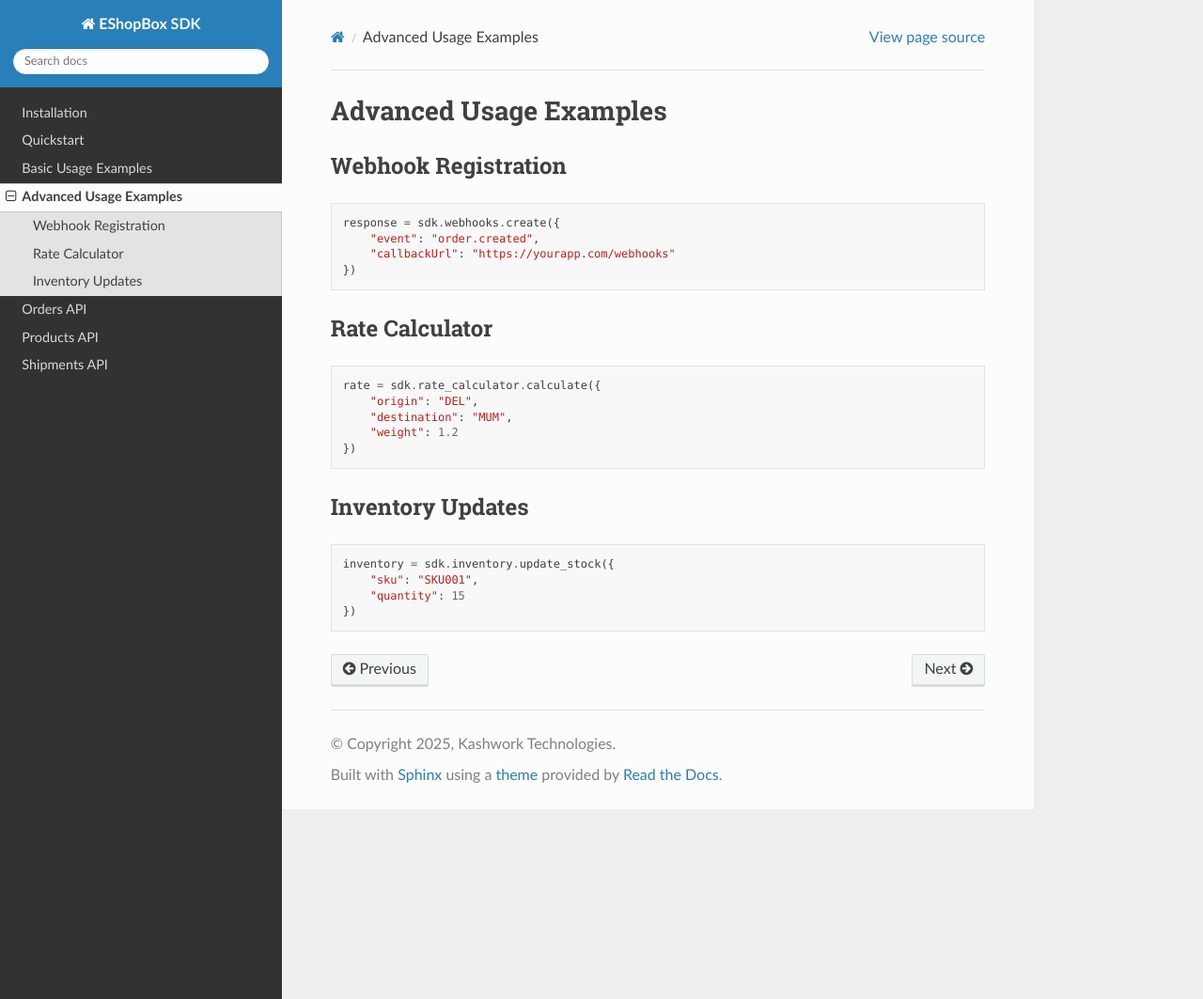
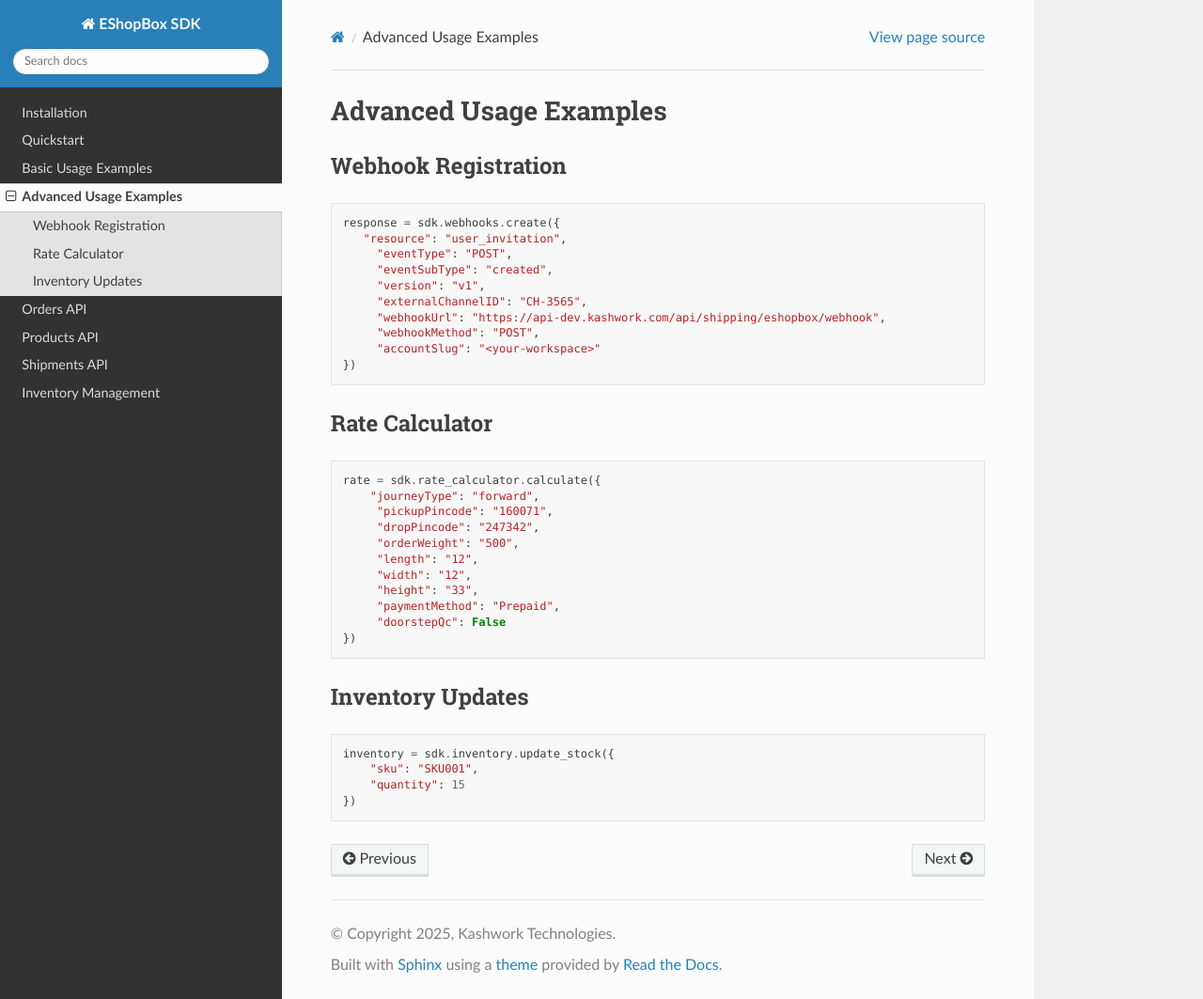
Before and after one commit to sakib-wis/eshopbox-sdk, a Sphinx documentation site: the page built from docs/examples/advanced_usage.rst, in a window 1280 px wide and 1063 px high. Shown: the whole window at 94% size. Built offline with Sphinx 7.4.7 and the Read the Docs theme 3.1.0, drawn with Linux system fonts in a browser that asks for light colours.

Commit message:
new docs added

```diff
--- a/docs/examples/advanced_usage.rst
+++ b/docs/examples/advanced_usage.rst
@@ -7,8 +7,14 @@ Webhook Registration
 .. code-block:: python
 
    response = sdk.webhooks.create({
-       "event": "order.created",
-       "callbackUrl": "https://yourapp.com/webhooks"
+      "resource": "user_invitation",
+        "eventType": "POST",
+        "eventSubType": "created",
+        "version": "v1",
+        "externalChannelID": "CH-3565",
+        "webhookUrl": "https://api-dev.kashwork.com/api/shipping/eshopbox/webhook",
+        "webhookMethod": "POST",
+        "accountSlug": "<your-workspace>"
    })
 
 Rate Calculator
@@ -17,9 +23,15 @@ Rate Calculator
 .. code-block:: python
 
    rate = sdk.rate_calculator.calculate({
-       "origin": "DEL",
-       "destination": "MUM",
-       "weight": 1.2
+       "journeyType": "forward",
+        "pickupPincode": "160071",
+        "dropPincode": "247342",
+        "orderWeight": "500",
+        "length": "12",
+        "width": "12",
+        "height": "33",
+        "paymentMethod": "Prepaid",
+        "doorstepQc": False
    })
 
 Inventory Updates
--- a/docs/index.rst
+++ b/docs/index.rst
@@ -21,3 +21,4 @@ Contents
    api/orders
    api/products
    api/shipments
+   api/inventory
```
